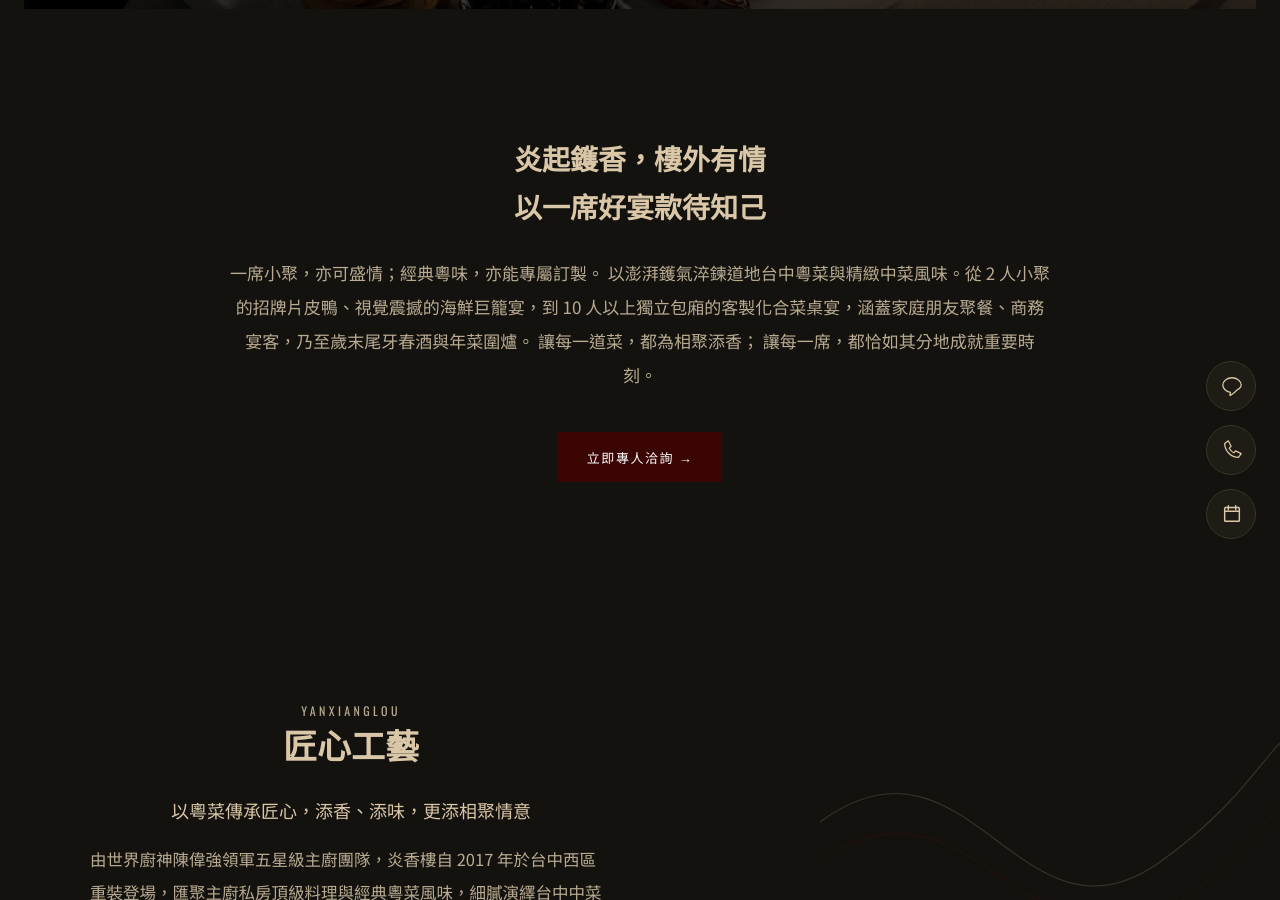
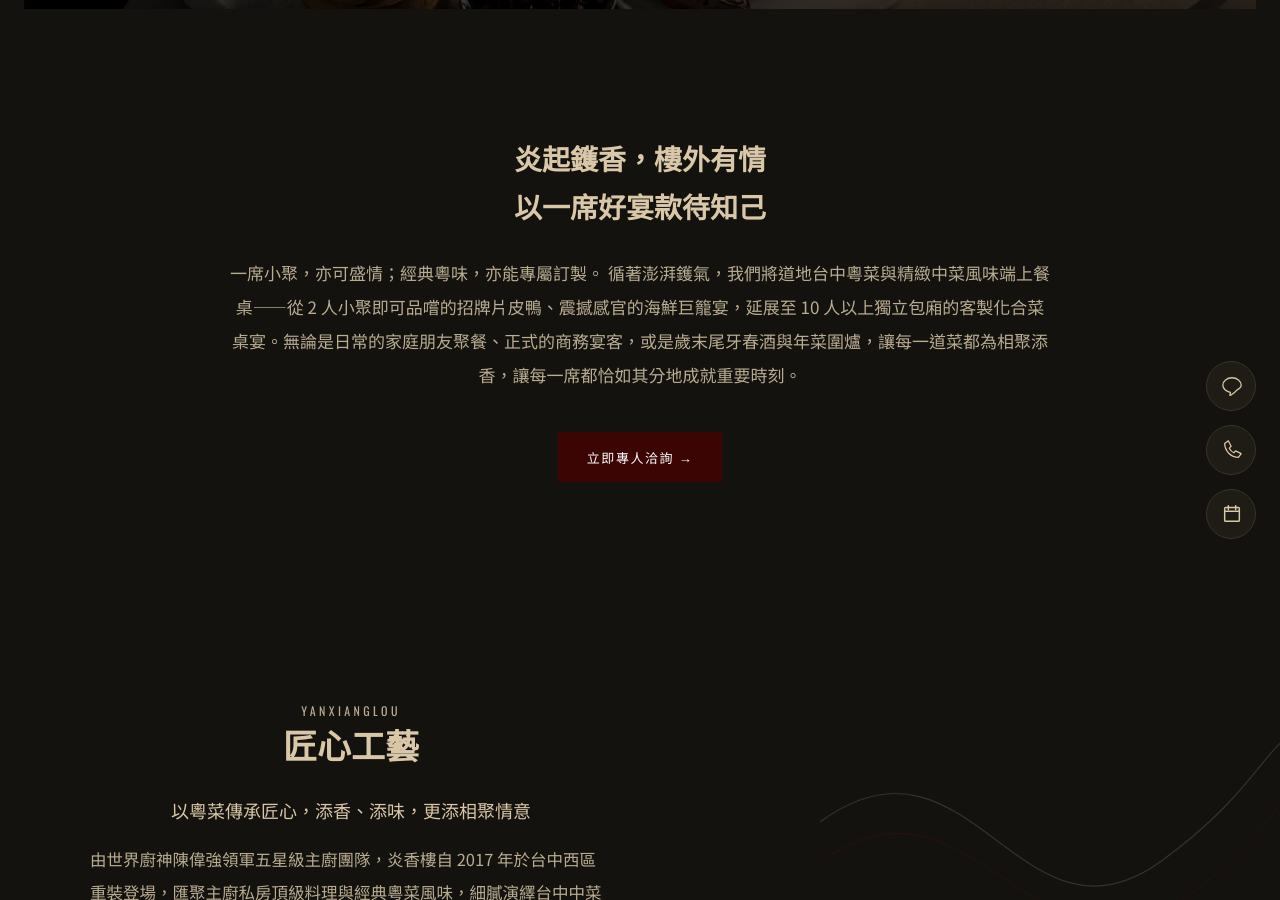
Before and after one commit to yanxianglou/yanxianglou.github.io, a Jekyll site: the page built from index.html, in a window 1280 px wide and 900 px high, scrolled down 635 px. Built offline with Jekyll 4.4.1, drawn with Linux system fonts in a browser that asks for light colours.

Commit message:
Update 導覽頁設定 “site_settings”

```diff
--- a/_data/site-settings.yml
+++ b/_data/site-settings.yml
@@ -36,13 +36,7 @@ statement:
   body: >-
     一席小聚，亦可盛情；經典粵味，亦能專屬訂製。
 
-
-    以澎湃鑊氣淬鍊道地台中粵菜與精緻中菜風味。從 2 人小聚的招牌片皮鴨、視覺震撼的海鮮巨籠宴，到 10 人以上獨立包廂的客製化合菜桌宴，涵蓋家庭朋友聚餐、商務宴客，乃至歲末尾牙春酒與年菜圍爐。
-
-
-    讓每一道菜，都為相聚添香；
-
-    讓每一席，都恰如其分地成就重要時刻。
+    循著澎湃鑊氣，我們將道地台中粵菜與精緻中菜風味端上餐桌——從 2 人小聚即可品嚐的招牌片皮鴨、震撼感官的海鮮巨籠宴，延展至 10 人以上獨立包廂的客製化合菜桌宴。無論是日常的家庭朋友聚餐、正式的商務宴客，或是歲末尾牙春酒與年菜圍爐，讓每一道菜都為相聚添香，讓每一席都恰如其分地成就重要時刻。
   cta_text: 立即專人洽詢
   cta_link: https://page.line.me/mew1122i?oat_content=url&openQrModal=true
 faq:
```
